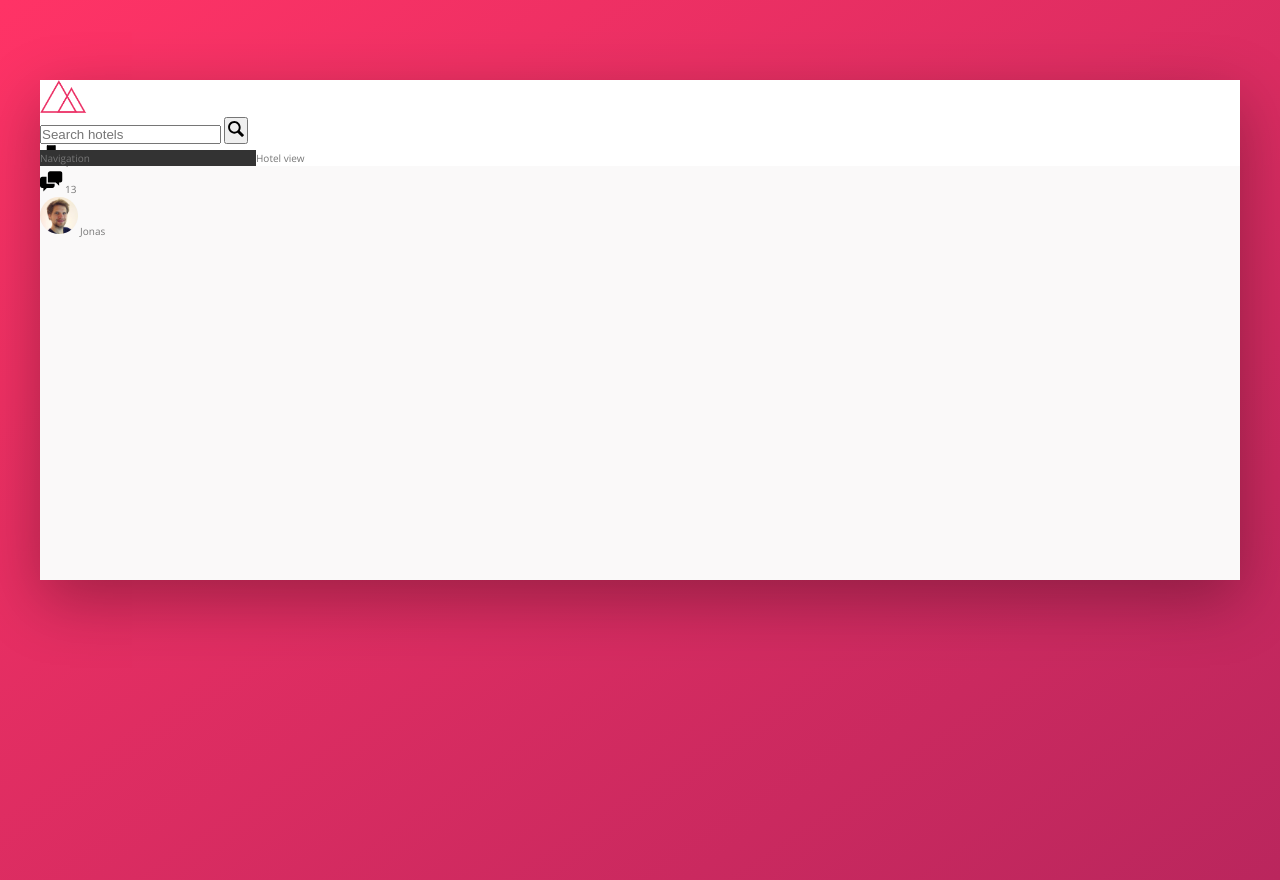
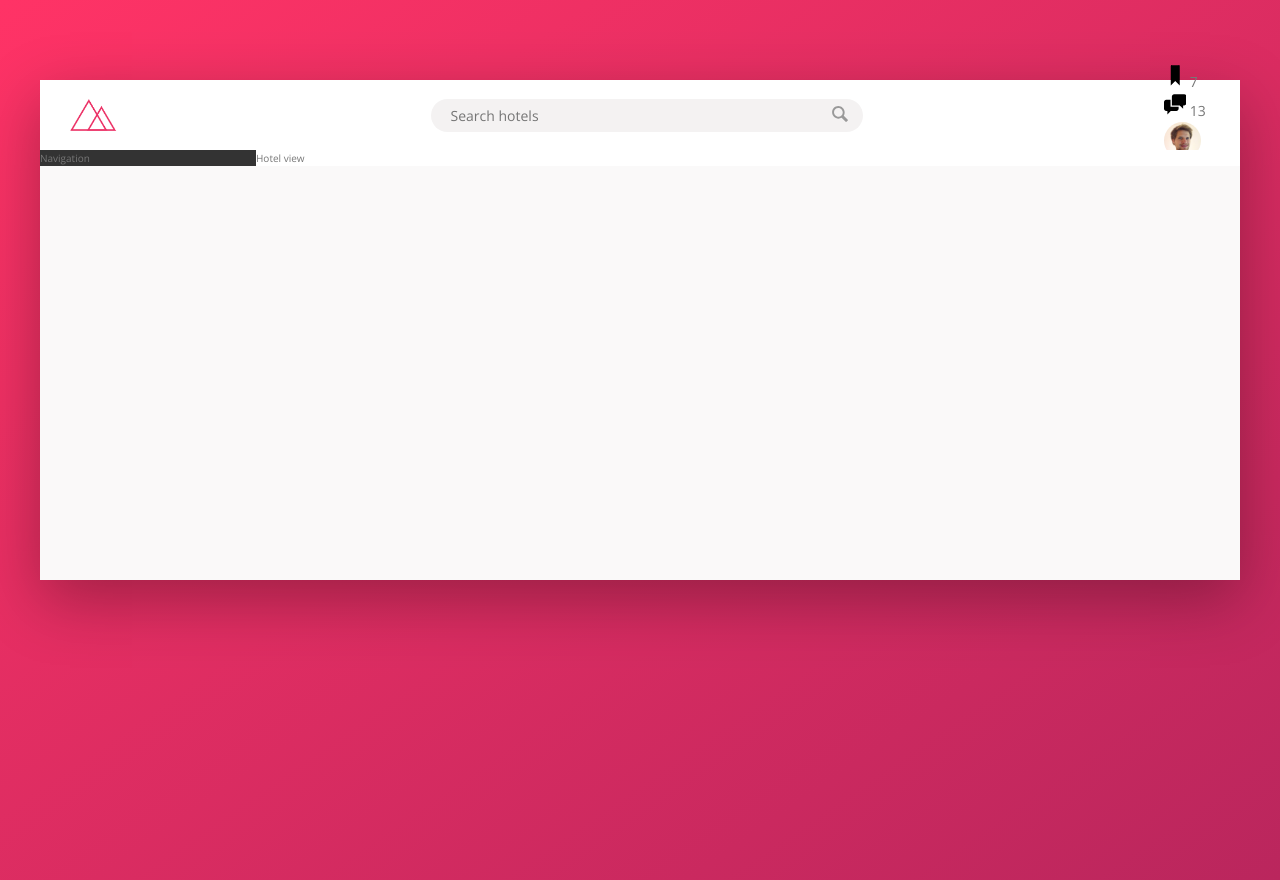
Before and after one commit to c0ff33-b34n/Trillo, a website: page index.html in a window 1280 px wide. Drawn offline with nearby package versions, Linux system fonts and the light colour scheme.

Commit message:
Styled logo and search bar in header section

```diff
--- a/sass/_components.scss
+++ b/sass/_components.scss
@@ -1,19 +1,60 @@
 .logo {
     height: 3.25rem;
+    margin-left: 3rem;
 }
 
 .search {
+    flex: 0 0 40%; // 0 grow, 0 shrink, occupy 40% of header
+
+    display: flex;
+    align-items: center;
+    justify-content: center;
+
     &__input {
+        font-family: inherit;
+        font-size: inherit;
+        color: inherit;
+        background-color: var(--color-grey-light-2);
+        border: none;
+        padding: 0.7rem 2rem;
+        border-radius: 100px;
+        width: 90%;
+        transition: all 0.2s;
+        margin-right: -3.25rem; // to place magnifier icon over input field
 
+        &:focus {
+            outline: none;
+            width: 100%;
+            background-color: var(--color-grey-light-3);
+        }
+
+        &::input-placeholder {
+            font-weight: 100;
+            color: var(--color-grey-light-4);
+        }
+    }
+
+    &__input:focus + &__button {
+        background-color: var(--color-grey-light-3);
     }
 
     &__button {
+        border: none;
+        background-color: var(--color-grey-light-2);
 
+        &:focus {
+            outline: none;
+        }
+
+        &:active {
+            transform: translateY(2px);
+        }
     }
 
     &__icon {
         height: 2rem;
         width: 2rem;
+        fill: var(--color-grey-dark-3);
     }
 }
 
--- a/sass/_layout.scss
+++ b/sass/_layout.scss
@@ -8,9 +8,13 @@
 }
 
 .header {
+    font-size: 1.4rem;
     height: 7rem;
     background-color: #fff;
     border-bottom: var(--color-grey-light-2);
+    display: flex;
+    justify-content: space-between;
+    align-items: center;
 }
 
 .content {
```
Also changed, not shown: css/style.css.
